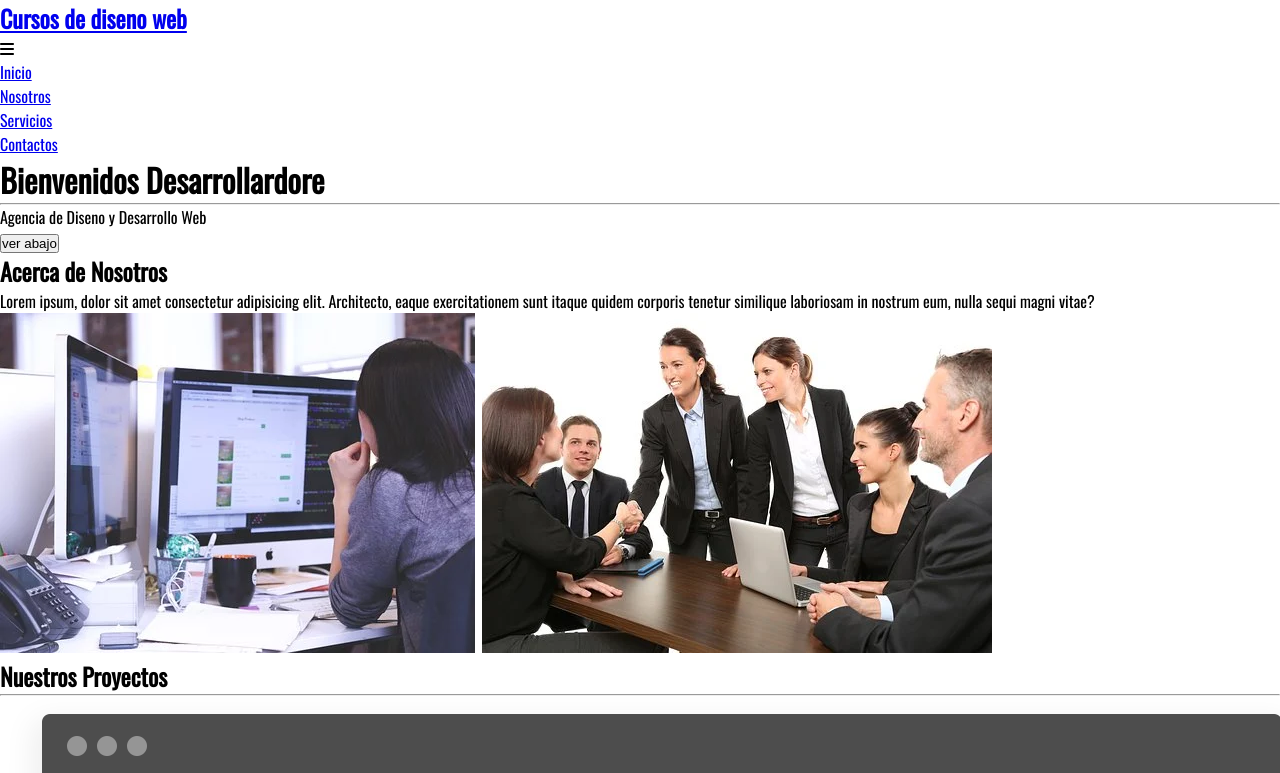
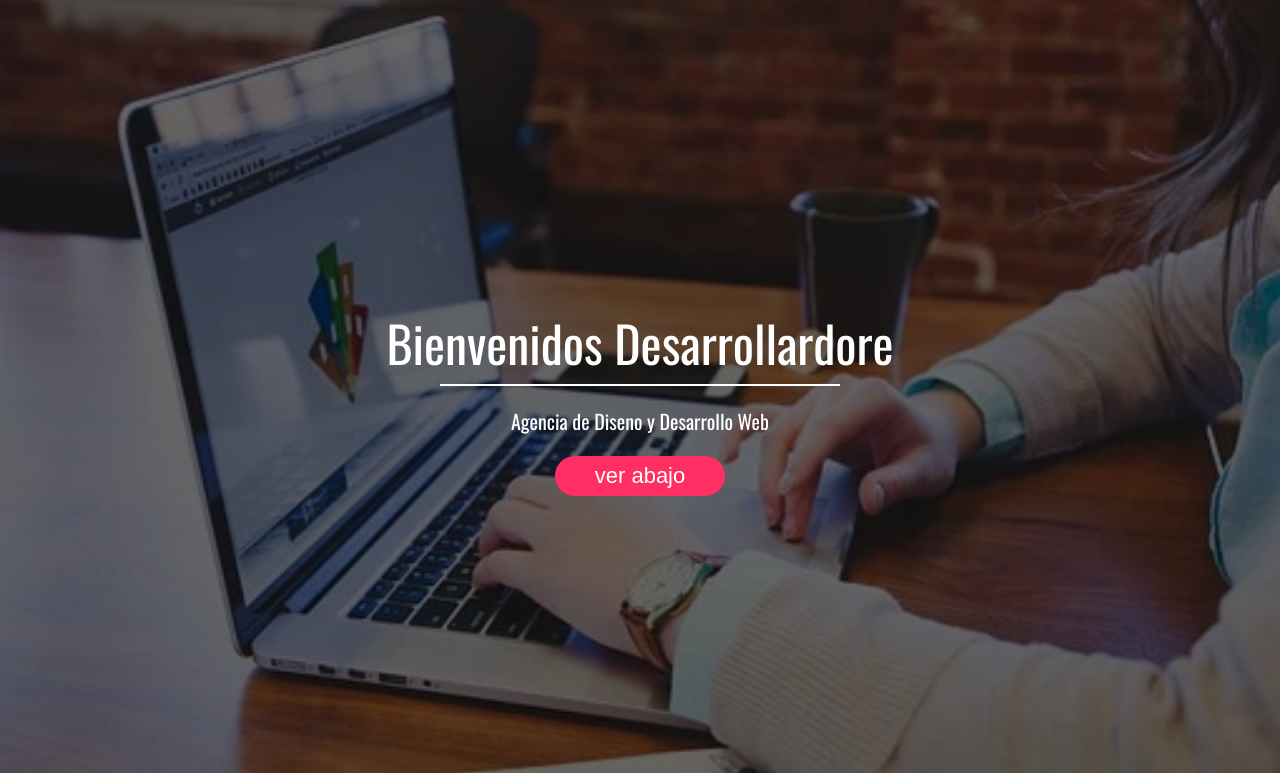
Before and after one commit to joelLopezArias/proyecto01, a plain HTML site: page index.html in a window 1280 px wide. Shown: the top 773 px of the page. Drawn offline with nearby package versions, Linux system fonts and the light colour scheme.

Commit message:
version2

```diff
--- a/css/style.css
+++ b/css/style.css
@@ -21,3 +21,217 @@ body {
 
 
 /**Menu de navegacion**/
+
+#header {
+    position: relative;
+    width: 100%;
+}
+
+.menu {
+    position: fixed;
+    top: 0;
+    left: 0;
+    width: 100%;
+    height: 60px;
+    background: #fff;
+    display: flex;
+    justify-content: space-between;
+    align-items: center;
+}
+
+.menu .logo-box {
+    margin-left: 20px;
+}
+
+.menu .logo-box h1 a {
+    text-decoration: none;
+    font-size: var(--title);
+    font-weight: 400;
+    color: var(--black);
+}
+
+.menu .list-container {
+    margin-right: 20px;
+}
+
+.menu .list-container ul {
+    display: flex;
+}
+
+.menu .list-container ul li {
+    list-style: none;
+}
+
+.menu .list-container ul li a {
+    text-decoration: none;
+    margin: 0px 10px;
+    padding: 8px;
+    color: var(--black);
+    border-radius: 24px;
+    transition: .3s;
+    font-size: 16px;
+}
+
+.menu .list-container ul li a:hover {
+    background: var(--red);
+    color: #fff;
+}
+
+.btn-menu>.fa-bars {
+    display: none;
+}
+
+.btn-menu>.fa-bars:hover {
+    color: var(--red);
+}
+
+
+/*IMG header*/
+
+.img-header {
+    position: relative;
+    width: 100%;
+    height: 100vh;
+    background: url(../img/header.webp);
+    background-attachment: fixed;
+    background-position: center;
+    background-size: cover;
+}
+
+.img-header .welcome {
+    position: absolute;
+    top: 0;
+    left: 0;
+    width: 100%;
+    height: 100%;
+    background: rgba(0, 0, 0, 0.6);
+    display: flex;
+    justify-content: center;
+    align-items: center;
+    flex-direction: column;
+}
+
+.img-header .welcome h1 {
+    font-size: 50px;
+    color: #fff;
+    font-weight: 200;
+}
+
+.img-header .welcome hr {
+    width: 400px;
+    height: 2px;
+    background: #fff;
+    border: none;
+    margin-top: 5px;
+}
+
+.img-header .welcome p {
+    font-size: 20px;
+    color: #fff;
+    margin-top: 20px;
+}
+
+.img-header .welcome>button {
+    width: 170px;
+    height: 40px;
+    background: var(--red);
+    border-radius: 24px;
+    border: none;
+    outline: none;
+    font-size: 22px;
+    color: #fff;
+    text-align: center;
+    margin-top: 20px;
+    cursor: pointer;
+    transition: 0.5s;
+}
+
+.img-header .welcome>button:hover {
+    background: var(--blue);
+}
+
+
+/*Acerca deNosotros*/
+
+.acerca-de {
+    width: 100%;
+    margin-top: 120px;
+}
+
+.acerca-de .info-container {
+    width: 80%;
+    margin: auto;
+    display: flex;
+    justify-content: center;
+    flex-direction: column;
+}
+
+.acerca-de .info-container h1 {
+    font-size: 50px;
+    font-weight: 400;
+    color: var(--black);
+    text-align: center;
+    margin-bottom: 20px;
+}
+
+.acerca-de .info-container p {
+    text-align: center;
+    font-size: 17px;
+    color: var(--black);
+    line-height: 35px;
+    margin: 10px 0px;
+}
+
+.acerca-de .info-container .bout-gallery {
+    width: 100%;
+    display: flex;
+    justify-content: center;
+    margin: 50px 0px;
+}
+
+.acerca-de .info-container .bout-gallery img {
+    width: calc(33.333% - 10px);
+    height: 300px;
+    margin: 10px 10px;
+    object-fit: 10px;
+    cursor: pointer;
+}
+
+.acerca-de .info-container .bout-more button:hover {
+    background: var(--blue);
+}
+
+
+/*NuestroProject*/
+
+.our-projects {
+    position: relative;
+    width: 100%;
+    height: 100%;
+    background: url(../img/img2.webp);
+    background-attachment: fixed;
+    background-position: center;
+    background-size: cover;
+    margin-top: 100px;
+}
+
+.our-projects .deg-background {
+    position: absolute;
+    top: 0;
+    left: 0;
+    width: 100%;
+    height: 100%;
+    background: rgba(0, 0, 0, 0.8);
+}
+
+.our-projects .ejeZproject {
+    position: relative;
+    width: 100%;
+    height: 100%;
+}
+
+.our-projects .container-project {
+    width: 100%;
+    margin: auto;
+    padding-top: 100px;
+}
```
Also changed, not shown: img/header.webp (added), img/img2.webp (added).
